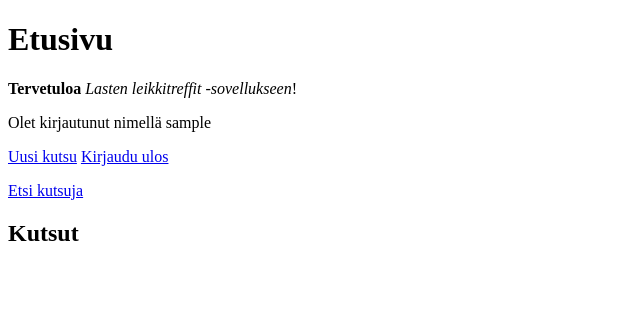
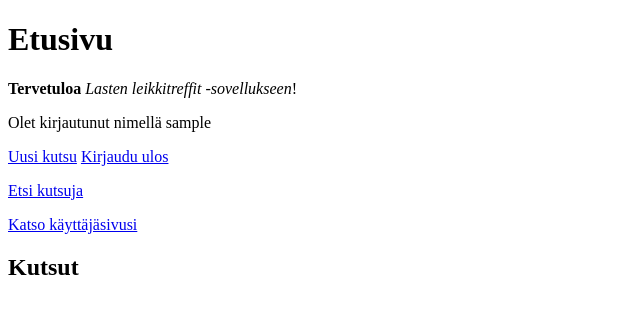
Before and after one commit to adii323/lastenleikkitreffit, a Flask app: page / in a window 1280 px wide. Shown: the top 314 px of the page, without its empty margins (0-640 px from the left). Run offline with Flask 3, Linux system fonts and the light colour scheme; the visitor is signed in with stand-in values (Sample User, id 1); data that the repository does not hold is empty.

Commit message:
Add user-page's link to the front page

```diff
--- a/templates/index.html
+++ b/templates/index.html
@@ -21,6 +21,9 @@
   <p>
     <a href="/find_invitations">Etsi kutsuja</a>
   </p>
+  <p>
+    <a href="/user/{{ session.user_id }}">Katso käyttäjäsivusi</a>
+  </p>
   {% else %}
   <p>
     <a href="/login">Kirjaudu sisään</a>
```
